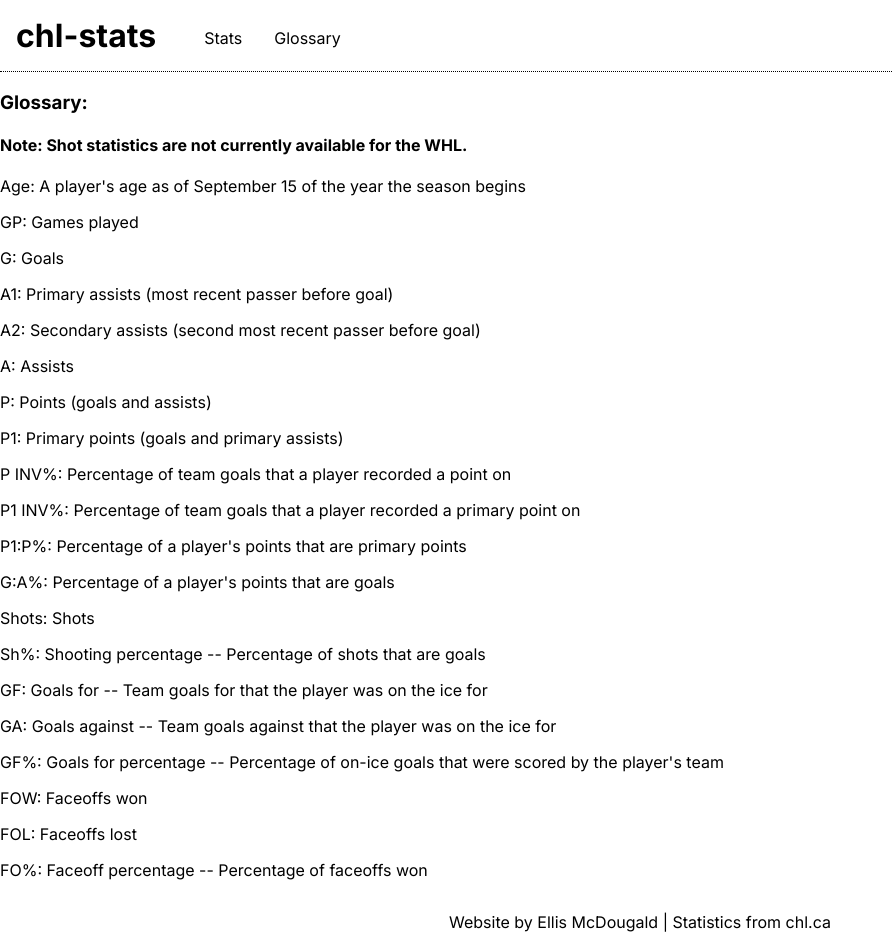
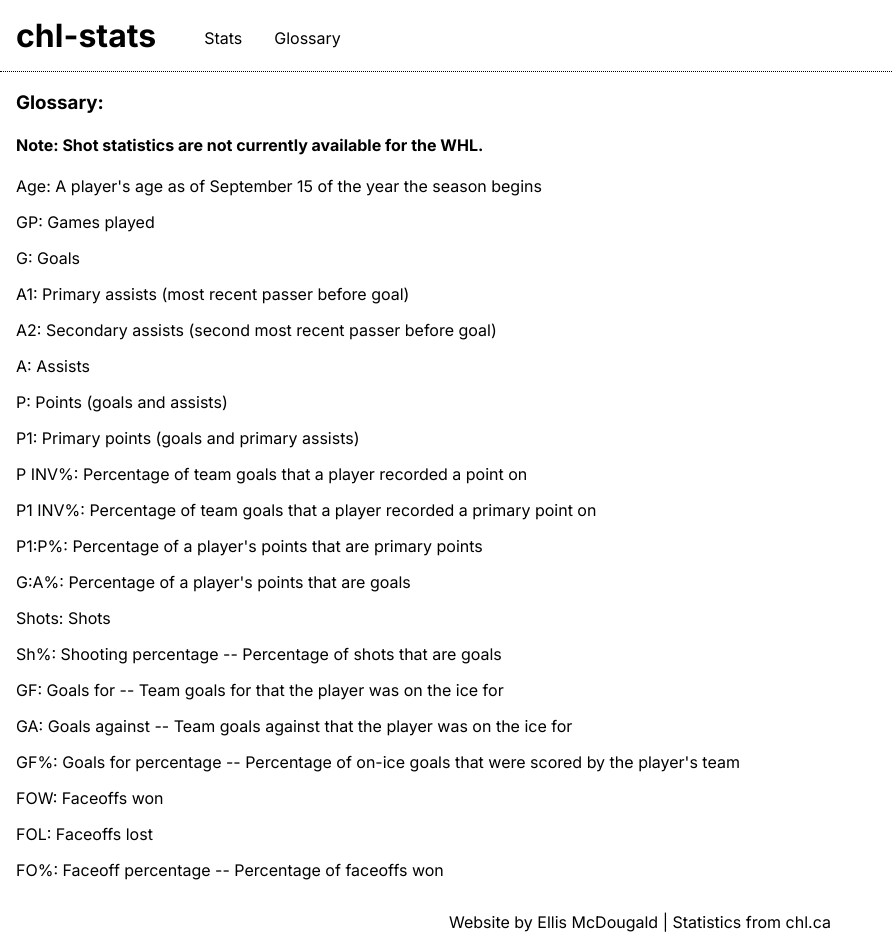
Before and after one commit to ellismcdougald/chl-stats-site, a Next.js app: page /glossary in a window 1280 px wide. Shown: the whole page, without its empty margins (0-893 px from the left). Built offline with nearby package versions, Linux system fonts and the light colour scheme.

Commit message:
Adds left padding to glossary

```diff
--- a/src/app/glossary/page.tsx
+++ b/src/app/glossary/page.tsx
@@ -1,4 +1,5 @@
 import React from "react";
+import styles from "../../styles/Glossary.module.css";
 
 export default function Glossary() {
   const glossary: { name: string; def: string }[] = [
@@ -84,7 +85,7 @@ export default function Glossary() {
     },
   ];
   return (
-    <div>
+    <div id={styles.container}>
       <h3>Glossary:</h3>
       <h4>Note: Shot statistics are not currently available for the WHL.</h4>
       {glossary.map((item) => {
--- /dev/null
+++ b/src/styles/Glossary.module.css
@@ -0,0 +1,3 @@
+#container {
+  padding-left: 1em;
+}
```
